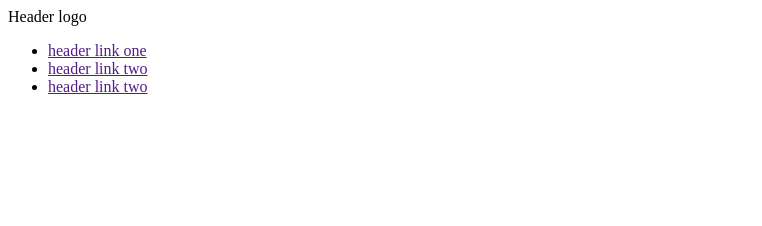
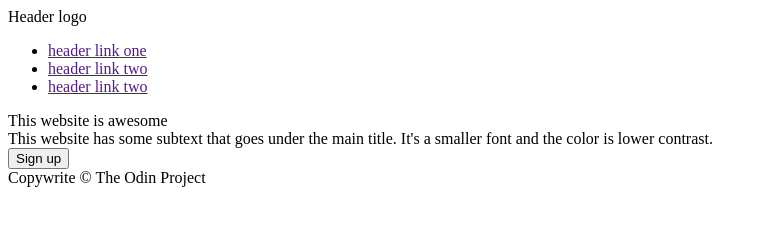
Before and after one commit to anthcarb/Landing-Page, a plain HTML site: page index.html in a window 1280 px wide. Shown: the whole page, without its empty margins (0-762 px from the left). Drawn offline with Linux system fonts and the light colour scheme.

Commit message:
Added headerbottom, footer, and reorganized skeleton

```diff
--- a/index.html
+++ b/index.html
@@ -10,7 +10,10 @@
 <body>
     <div class="header">
         <div class="headertop">
+            <div class="headerlogo">
             Header logo
+            </div>
+            <div class="list">
                 <ul>
                     <li><a href="">header link one</a></li>
                     <li><a href="">header link two</a></li>
@@ -18,13 +21,20 @@
                 </ul>
              </div>
         </div>
+        <div class="headerbottom">
+            <div class="awesome">This website is awesome </div>
+            <div class="subtext">This website has some subtext that goes under the main title. It's a smaller font and the color is lower contrast.</div>
+            <button class="signup">Sign up</button>
+        </div>
+    </div>
     <div class="body">
-    </div>
         <div class="quote">
         </div>
         <div class="call">
         </div>
+    </div>
     <div class="footer">
+        Copywrite © The Odin Project
     </div>
 </body>
 </html>
```
Lines whose indentation alone changed are shown as unchanged.
